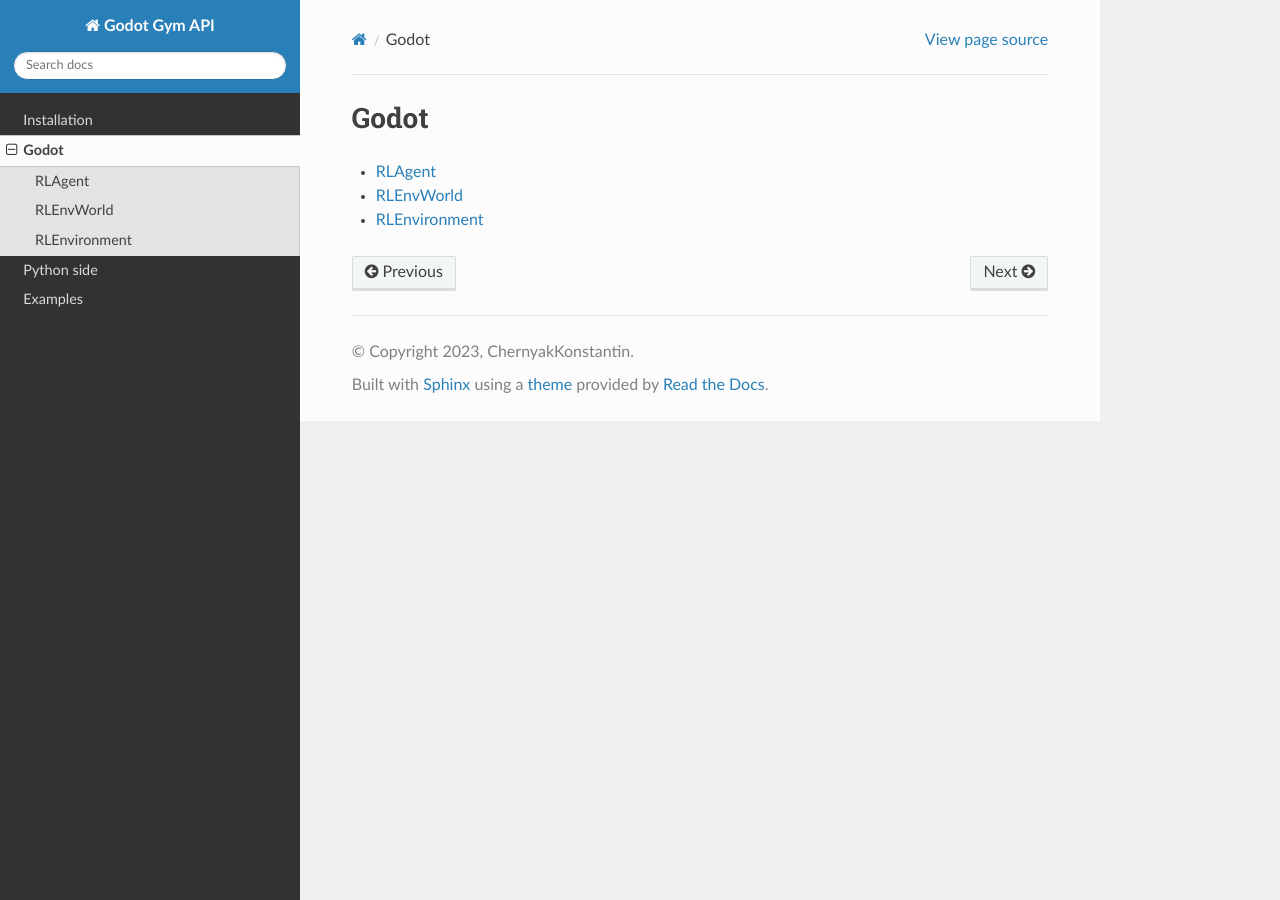
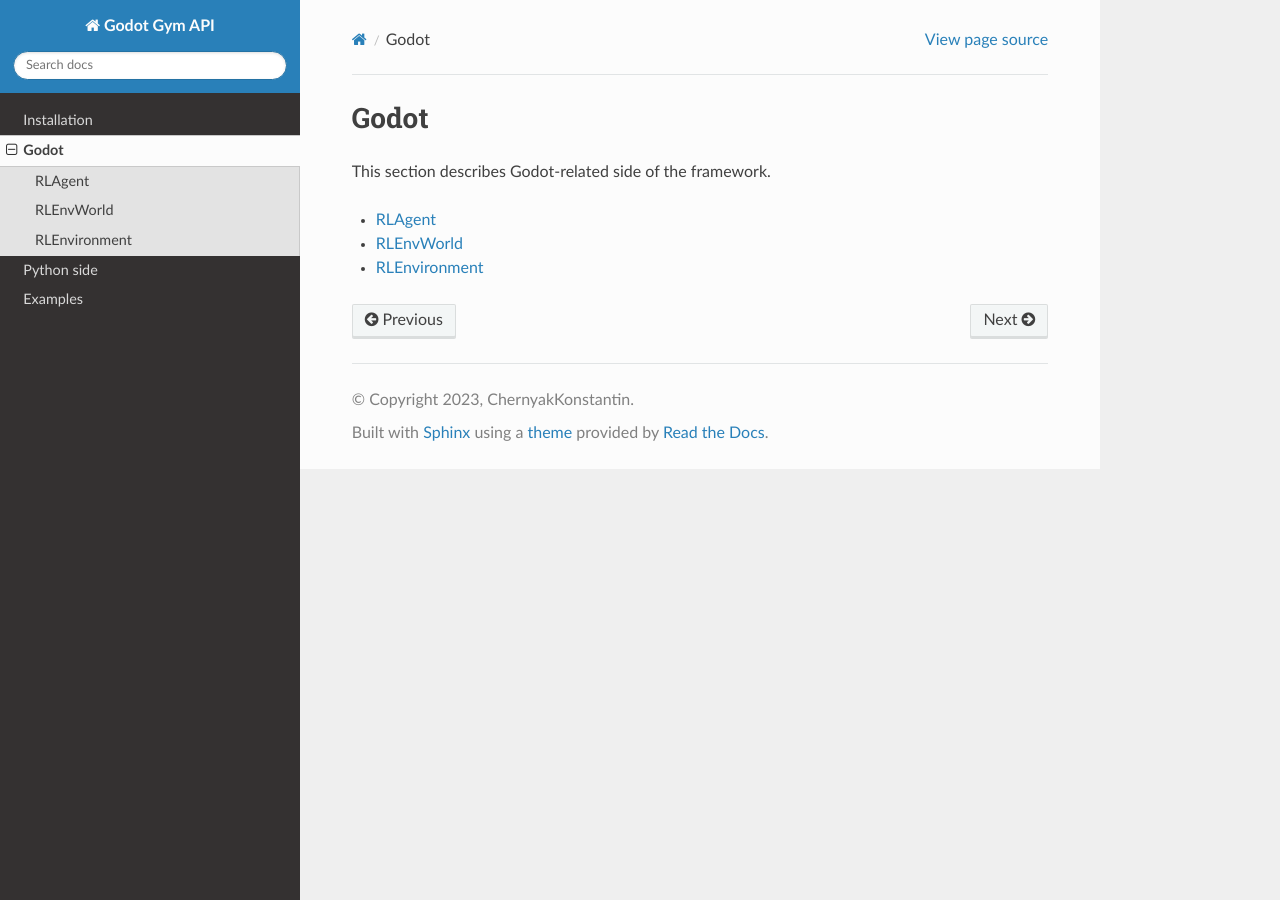
Before and after one commit to ChernyakKonstantin/godot_gym_api, a Sphinx documentation site: the page built from docs/source/godot/index.rst, in a window 1280 px wide. Built offline with Sphinx 7.4.7 and the Read the Docs theme 2.0.0, drawn with Linux system fonts in a browser that asks for light colours.

Commit message:
Update godot index

```diff
--- a/docs/source/godot/index.rst
+++ b/docs/source/godot/index.rst
@@ -1,5 +1,7 @@
 Godot
 =====
+
+This section describes Godot-related side of the framework.
 
 .. toctree::
     :maxdepth: 1
```
